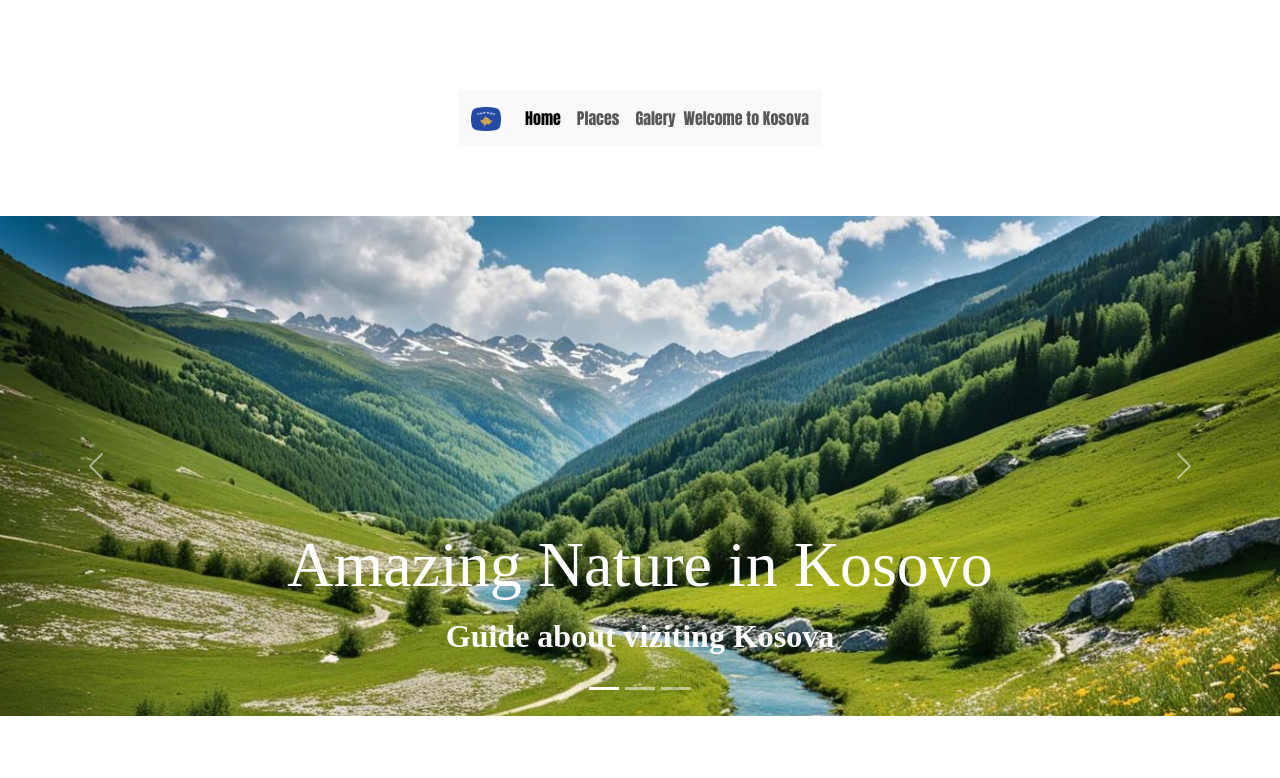
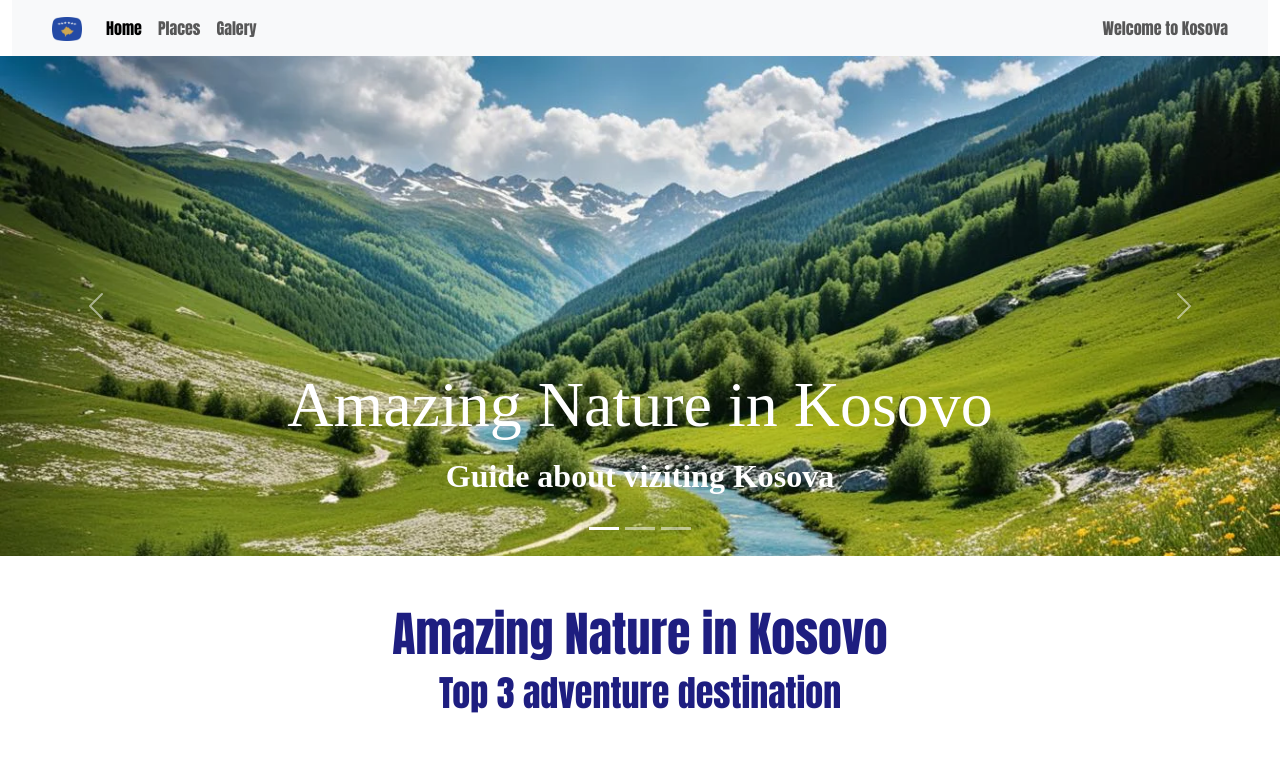
Before and after one commit to arbreshamedgjonaj/Bootstrap-Frameworks, a website: page index.html in a window 1280 px wide. Shown: the top 778 px of the page. Drawn offline with nearby package versions, Linux system fonts and the light colour scheme.

Commit message:
adapt nav weight by add -xxl to container

```diff
--- a/index.html
+++ b/index.html
@@ -6,9 +6,7 @@
     <meta name="viewport" content="width=device-width, initial-scale=1.0">
     <link href="https://cdn.jsdelivr.net/npm/bootstrap@5.3.3/dist/css/bootstrap.min.css" rel="stylesheet"
         integrity="sha384-QWTKZyjpPEjISv5WaRU9OFeRpok6YctnYmDr5pNlyT2bRjXh0JMhjY6hW+ALEwIH" crossorigin="anonymous">
-    <script src="https://cdn.jsdelivr.net/npm/bootstrap@5.3.3/dist/js/bootstrap.bundle.min.js"
-        integrity="sha384-YvpcrYf0tY3lHB60NNkmXc5s9fDVZLESaAA55NDzOxhy9GkcIdslK1eN7N6jIeHz"
-        crossorigin="anonymous"></script>
+
     <link rel="stylesheet" href="/styles/normalize.css">
     <link rel="stylesheet" href="/styles/index.css">
     <title>Bootstrap</title>
@@ -16,8 +14,8 @@
 
 <body>
     <header>
-        <div class="container">
-            <nav class="navbar navbar-expand-lg bg-body-tertiary">
+        <div class="container-xxl">
+            <nav class="navbar  navbar-expand-lg bg-body-tertiary">
                 <div class="container-fluid">
                     <a class="navbar-brand" href="#">
                         <img src="/images/kosovo_11948811.png" alt="Bootstrap" width="30" height="24">
@@ -75,7 +73,7 @@
                     <img src="/images/kosovo-18116101685_orig.jpg" class="d-block w-100" alt="...">
                     <div class="carousel-caption d-none d-md-block">
                         <h5>Amazing Nature in Kosovo</h5>
-                        <p>Top 5 adventure destination</p>
+                        <p>Top 3 adventure destination</p>
                     </div>
                 </div>
             </div>
@@ -131,7 +129,9 @@
             </div>
         </div>
     </main>
-
+    <script src="https://cdn.jsdelivr.net/npm/bootstrap@5.3.3/dist/js/bootstrap.bundle.min.js"
+        integrity="sha384-YvpcrYf0tY3lHB60NNkmXc5s9fDVZLESaAA55NDzOxhy9GkcIdslK1eN7N6jIeHz"
+        crossorigin="anonymous"></script>
 </body>
 
 </html>
--- a/styles/index.css
+++ b/styles/index.css
@@ -1,14 +1,28 @@
  header {
      width: 100%;
      min-height: 23px;
-     padding-top: 20px;
      margin: 0 auto;
      display: flex;
      flex-direction: row;
      justify-content:center;
      align-items: center;
  }
+ .navbar{
+    display: flex;
+    justify-content: center;
+    flex-direction: column;
+    align-items: center;
+    font-family:Impact, 'Arial Narrow Bold', sans-serif;
 
+ }
+    .container-fluid{
+        max-width: 1200px;
+        width: 100%;
+        display: flex;
+        justify-content: space-between;
+        align-items: center;
+
+    }
  .carousel-inner {
     position: relative;
      width: auto;
@@ -34,17 +48,18 @@
     font-family: Georgia, 'Times New Roman', Times, serif;
     padding-top: 20px;
 
+
  }
  .container{
     display: flex;
     justify-content: center;
     flex-direction: column;
     align-items: center;
-    margin: 50px;
-    padding: 20px;
-    font-family:Impact, Haettenschweiler, 'Arial Narrow Bold', sans-serif;
+    font-family:Impact, 'Arial Narrow Bold', sans-serif;
+    color: rgb(30, 30, 128);
  }
  .container h2{
+    padding-top: 50px;
     font-size: 48px;
  }
  .container h4{
```
